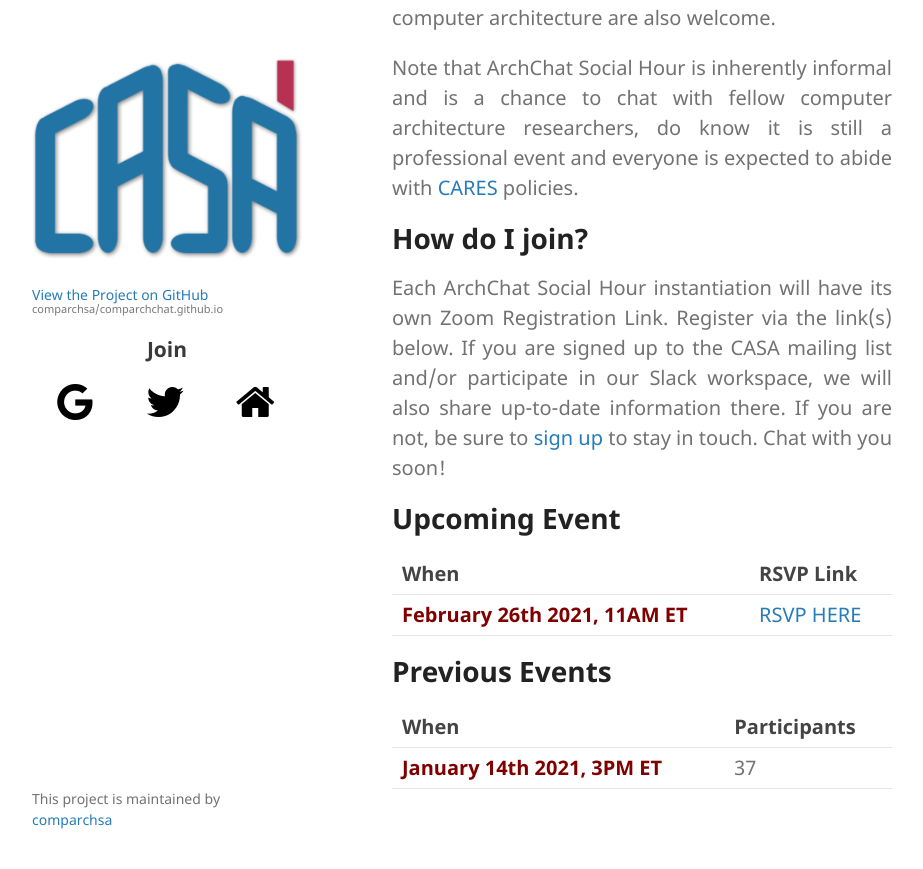
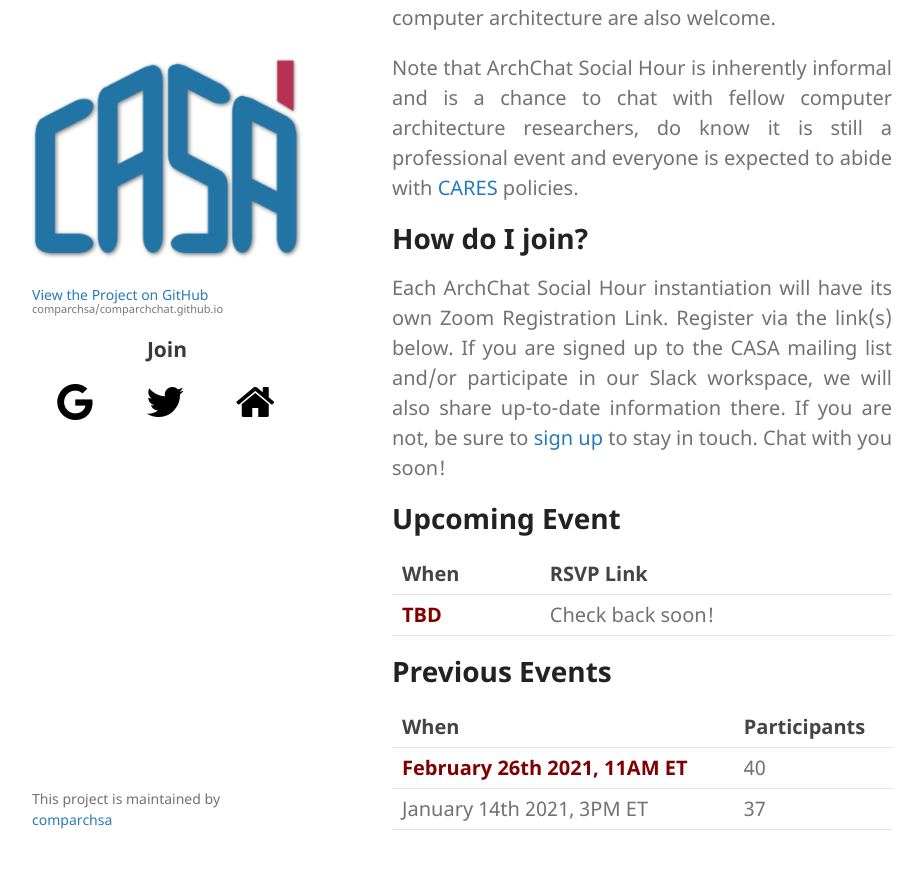
Before and after one commit to comparchsa/comparchchat.github.io, a Jekyll site: the page built from index.md, in a window 1280 px wide and 900 px high, scrolled down 587 px. Shown: the top 869 px of the window, without its empty margins (178-1101 px from the left). Built offline with Jekyll 4.4.1, drawn with Linux system fonts in a browser that asks for light colours; the repository's description, which GitHub fills in, is left out; our own code applies the rules of GitHub Pages for plain Markdown files.

Commit message:
updated after feb26 session

```diff
--- a/index.md
+++ b/index.md
@@ -27,17 +27,17 @@ be sure to [sign up][signup] to stay in touch. Chat with you soon!
 
 # Upcoming Event
 
-| When                         | RSVP Link    |
-|------------------------------|--------------|
-| February 26th 2021, 11AM ET  | [RSVP HERE][feb26]  |
+| When                         | RSVP Link        |
+|------------------------------|------------------|
+| TBD                          | Check back soon! |
 
 # Previous Events
 
 | When                           | Participants |
 |--------------------------------|--------------|
+| February 26th 2021, 11AM ET    |      40      |
 | January 14th 2021, 3PM ET      |      37      |
 
 
-[feb26]:  https://tamu.zoom.us/meeting/register/tJIlcOqgqz8iEtAd63-iqSqQMNN9h2taZOVG
 [signup]: https://www.comparchsa.org/join/
 [cares]: https://www.sigarch.org/benefit/cares/
```
